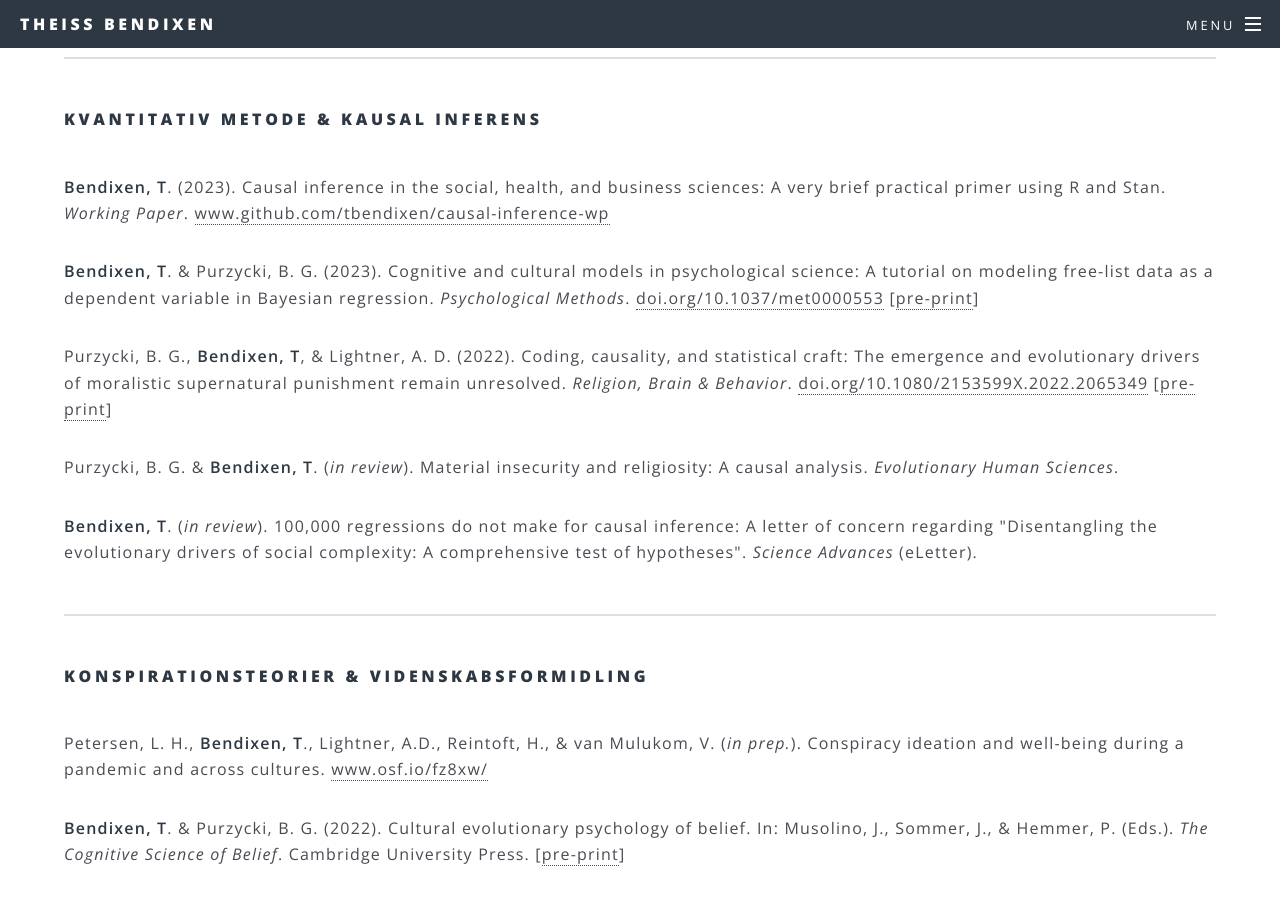
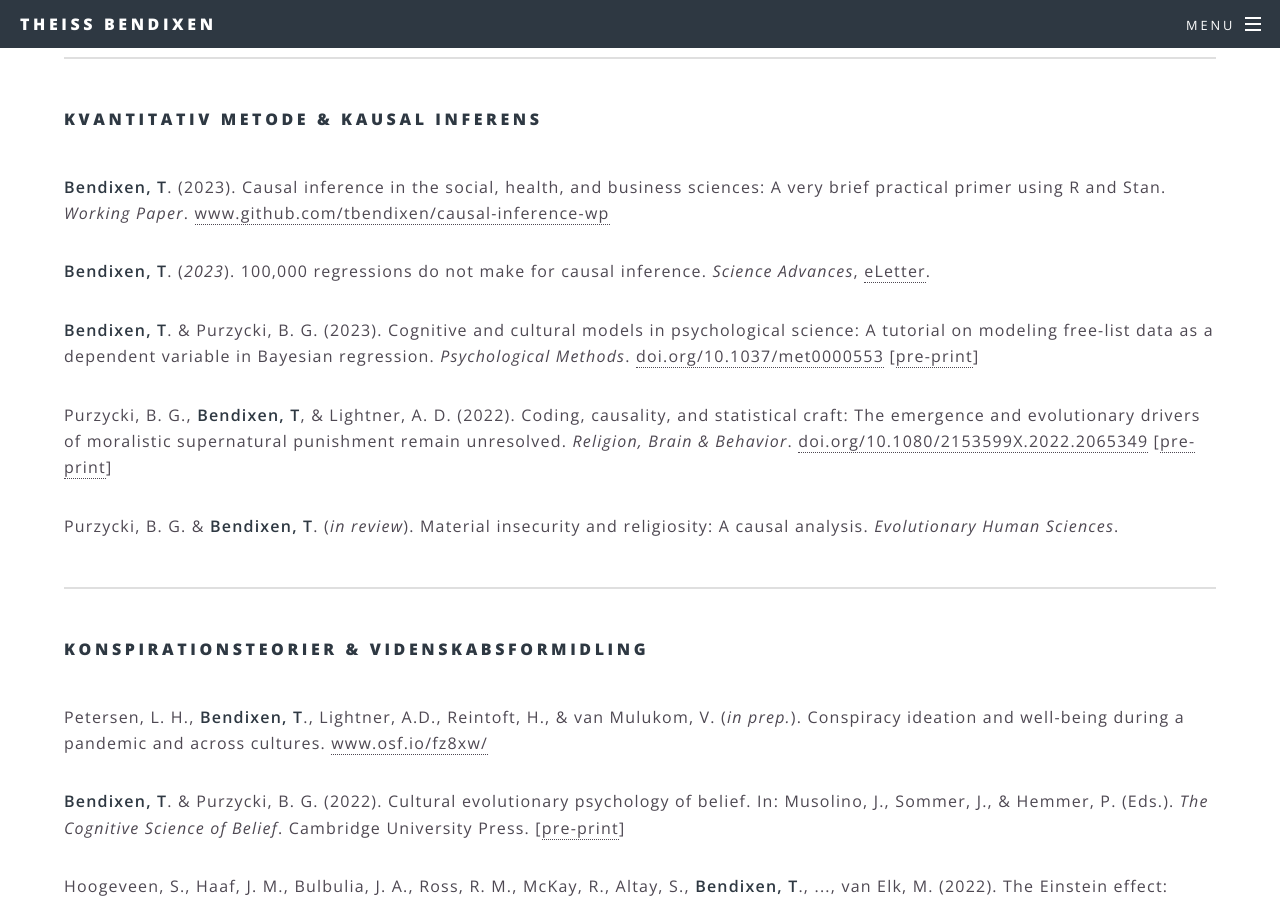
Before and after one commit to tbendixen/tbendixen.github.io.dk, a Jekyll site: the page built from forskning.html, in a window 1280 px wide and 900 px high, scrolled down 534 px. Built offline with Jekyll 4.4.1, drawn with Linux system fonts in a browser that asks for light colours.

Commit message:
Update forskning.html

```diff
--- a/forskning.html
+++ b/forskning.html
@@ -12,12 +12,12 @@
 				<br />
 				<p><b>Bendixen, T</b>. (2023). Causal inference in the social, health, and business sciences: A very brief practical primer using R and Stan.
 					<i>Working Paper</i>. <a href="https://github.com/tbendixen/causal-inference-wp">www.github.com/tbendixen/causal-inference-wp</a></p>
+				<p><b>Bendixen, T</b>. (<i>2023</i>). 100,000 regressions do not make for causal inference. <i>Science Advances</i>, <a href="https://www.science.org/doi/10.1126/sciadv.abn3517#elettersSection">eLetter</a>.</p>
 				<p><b>Bendixen, T</b>. & Purzycki, B. G. (2023). Cognitive and cultural models in psychological science: A tutorial on modeling free-list data as a dependent variable in Bayesian regression.
 					<i>Psychological Methods</i>. <a href="https://doi.org/10.1037/met0000553">doi.org/10.1037/met0000553</a> [<a href="https://psyarxiv.com/4n2jm/">pre-print</a>]</p>
 				<p>Purzycki, B. G., <b>Bendixen, T</b>, & Lightner, A. D. (2022). Coding, causality, and statistical craft: The emergence and evolutionary drivers of moralistic supernatural punishment remain unresolved.
 					<i>Religion, Brain & Behavior</i>. <a href="https://doi.org/10.1080/2153599X.2022.2065349">doi.org/10.1080/2153599X.2022.2065349</a> [<a href="https://osf.io/preprints/socarxiv/qvjfp/">pre-print</a>]</p>
 				<p>Purzycki, B. G. & <b>Bendixen, T</b>. (<i>in review</i>). Material insecurity and religiosity: A causal analysis. <i>Evolutionary Human Sciences</i>.</p>
-				<p><b>Bendixen, T</b>. (<i>in review</i>). 100,000 regressions do not make for causal inference: A letter of concern regarding "Disentangling the evolutionary drivers of social complexity: A comprehensive test of hypotheses". <i>Science Advances</i> (eLetter).</p>
 				<hr />
 				<h4>Konspirationsteorier & Videnskabsformidling</h4>
 				<br />
```
